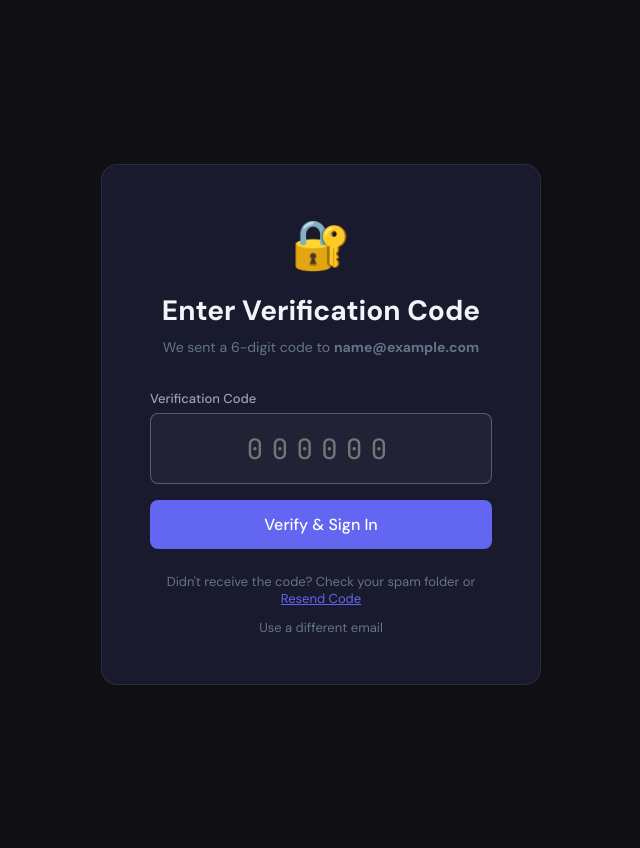
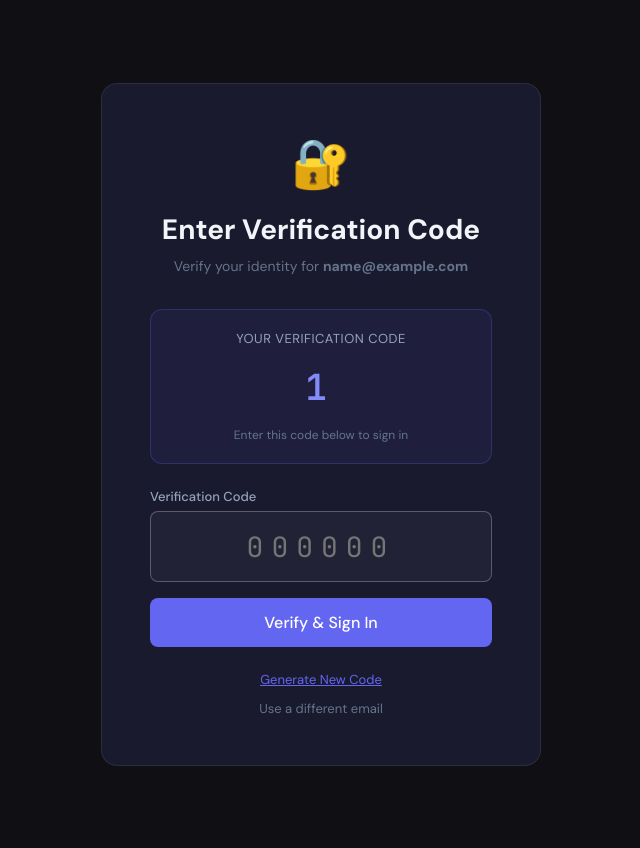
Before and after one commit to spartaaaa4/context-brain, a Flask app: page /verify in a window 1280 px wide. Shown: the part 60-908 px from the top of the page, without its empty margins (319-959 px from the left). Run offline with Flask 3, Linux system fonts and the light colour scheme; the visitor is signed in with stand-in values (Sample User, id 1).

Commit message:
Display OTP code directly on the verification page for login
Update the login flow to display the OTP on the verification page instead of sending an email, and add corresponding CSS and template modifications.

Replit-Commit-Author: Agent
Replit-Commit-Session-Id: 0a4824a3-270c-4dc9-b390-51212cbcc6ef
Replit-Commit-Checkpoint-Type: full_checkpoint
Replit-Commit-Event-Id: d5724719-fa04-4b72-86a7-9bd951956e4b
Replit-Commit-Screenshot-Url: https://storage.googleapis.com/screenshot-production-us-central1/553e57c7-2218-42cb-8e6c-3cf140d3e5e5/0a4824a3-270c-4dc9-b390-51212cbcc6ef/4Vn9Kbz
Replit-Helium-Checkpoint-Created: true

```diff
--- a/otp_auth.py
+++ b/otp_auth.py
@@ -84,9 +84,10 @@ def login():
         )
         db.session.commit()
 
-        send_otp_email(email, otp_code)
+        email_sent = send_otp_email(email, otp_code)
 
         session["otp_email"] = email
+        session["otp_display"] = otp_code if not SMTP_HOST else None
         return redirect(url_for("otp_auth.verify"))
 
     return render_template("login.html")
@@ -140,7 +141,8 @@ def verify():
 
         return redirect(url_for("main.index"))
 
-    return render_template("verify_otp.html", email=email)
+    otp_display = session.pop("otp_display", None)
+    return render_template("verify_otp.html", email=email, otp_display=otp_display)
 
 
 @otp_auth.route("/resend", methods=["POST"])
@@ -160,6 +162,7 @@ def resend():
 
     send_otp_email(email, otp_code)
 
+    session["otp_display"] = otp_code if not SMTP_HOST else None
     return redirect(url_for("otp_auth.verify"))
 
 
--- a/static/css/style.css
+++ b/static/css/style.css
@@ -231,6 +231,38 @@ body {
     border-radius: 8px;
     font-size: 14px;
     margin-bottom: 20px;
+}
+
+.otp-display-box {
+    background: rgba(99, 102, 241, 0.08);
+    border: 1px solid rgba(99, 102, 241, 0.25);
+    border-radius: 12px;
+    padding: 20px;
+    margin-bottom: 24px;
+    text-align: center;
+}
+
+.otp-display-label {
+    font-size: 13px;
+    color: var(--text-secondary);
+    margin-bottom: 8px;
+    text-transform: uppercase;
+    letter-spacing: 0.5px;
+}
+
+.otp-display-code {
+    font-family: 'JetBrains Mono', monospace;
+    font-size: 36px;
+    font-weight: 700;
+    letter-spacing: 10px;
+    color: #818CF8;
+    padding: 8px 0;
+}
+
+.otp-display-hint {
+    font-size: 12px;
+    color: var(--text-muted);
+    margin-top: 8px;
 }
 
 .resend-btn {
--- a/templates/verify_otp.html
+++ b/templates/verify_otp.html
@@ -6,8 +6,15 @@
         <div class="login-header">
             <span class="login-icon">🔐</span>
             <h1>Enter Verification Code</h1>
-            <p class="login-desc">We sent a 6-digit code to <strong>{{ email }}</strong></p>
+            <p class="login-desc">Verify your identity for <strong>{{ email }}</strong></p>
         </div>
+        {% if otp_display %}
+        <div class="otp-display-box">
+            <p class="otp-display-label">Your verification code</p>
+            <div class="otp-display-code">{{ otp_display }}</div>
+            <p class="otp-display-hint">Enter this code below to sign in</p>
+        </div>
+        {% endif %}
         {% if error %}
         <div class="login-error">{{ error }}</div>
         {% endif %}
@@ -19,9 +26,8 @@
             <button type="submit" class="login-btn">Verify & Sign In</button>
         </form>
         <div class="login-footer">
-            <p>Didn't receive the code? Check your spam folder or</p>
             <form method="POST" action="/resend" style="display:inline">
-                <button type="submit" class="resend-btn">Resend Code</button>
+                <button type="submit" class="resend-btn">Generate New Code</button>
             </form>
             <p style="margin-top: 12px"><a href="/login" class="back-link">Use a different email</a></p>
         </div>
```
